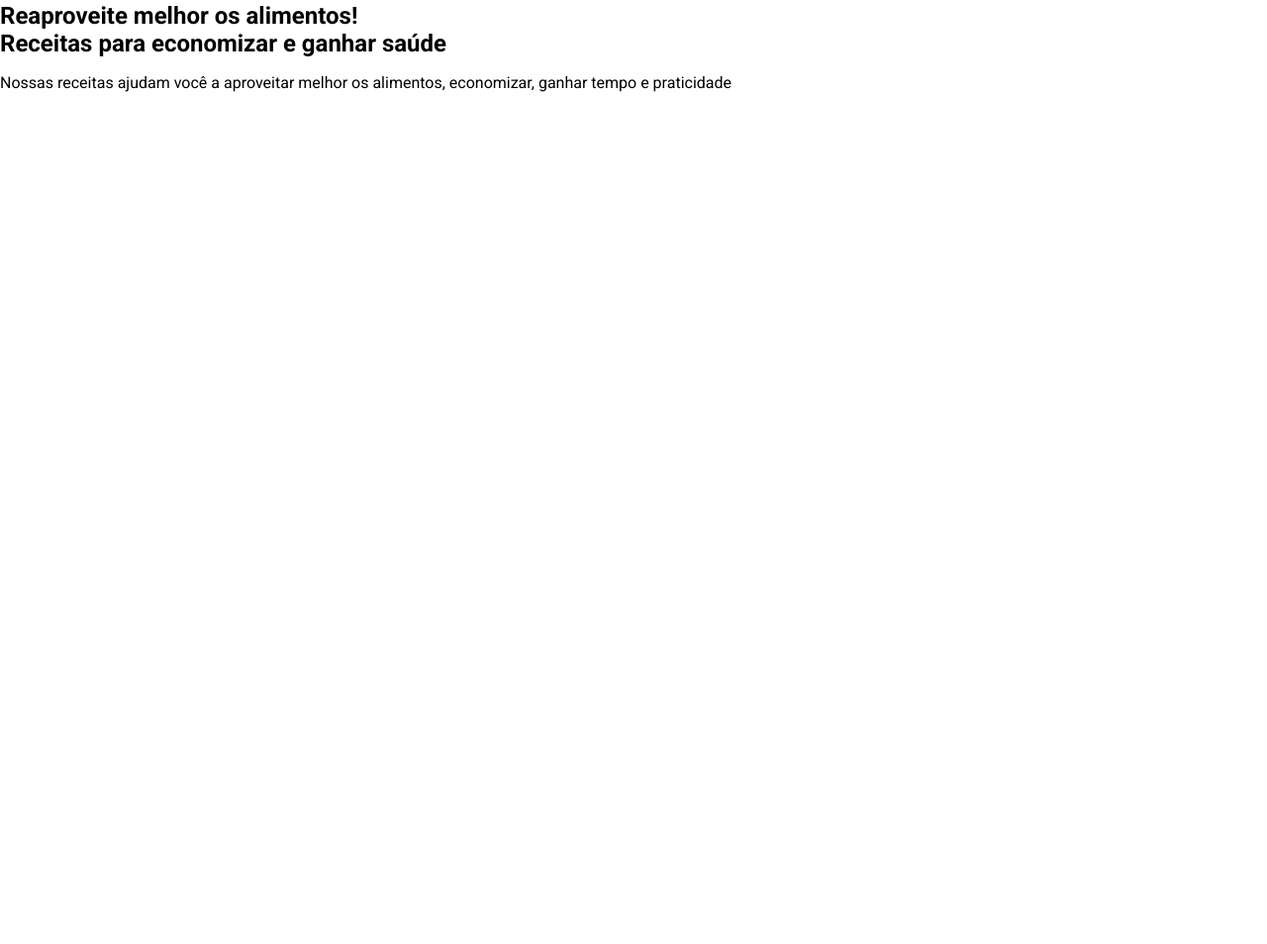
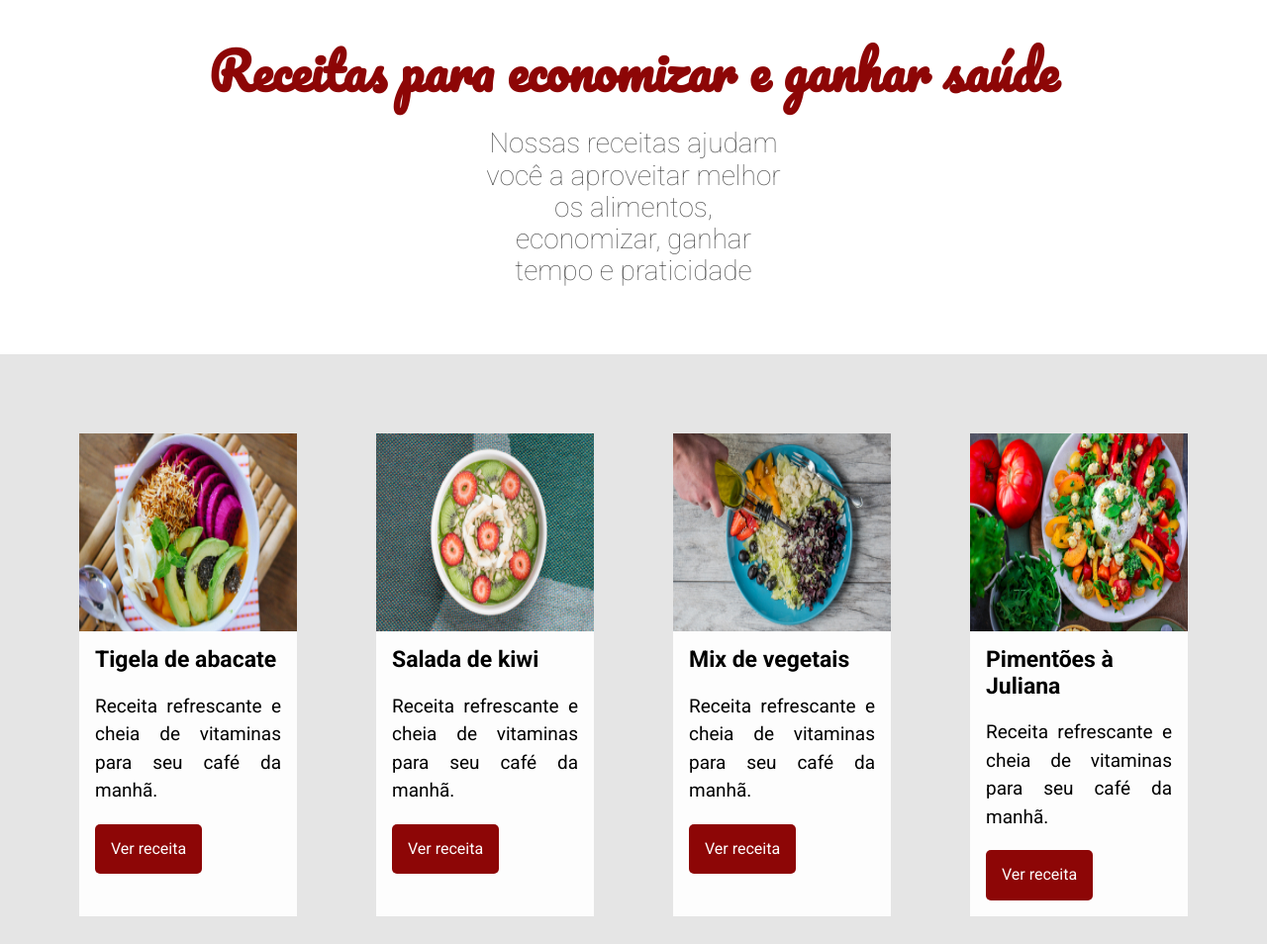
Before and after one commit to lorenzoleite/fruta-e-fruto, a plain HTML site: page index.html in a window 1280 px wide. Shown: the part 518-1472 px from the top of the page at 99% size. Before the commit the page ends 800 px from the top, so only its background shows below. Drawn offline with Linux system fonts and the light colour scheme.

Commit message:
Recipes Section

```diff
--- /dev/null
+++ b/assets/css/banner/banner-imagem.css
@@ -0,0 +1,3 @@
+.banner__imagem {
+    width: 100%;
+}
--- /dev/null
+++ b/assets/css/banner/banner-titulo.css
@@ -0,0 +1,12 @@
+.banner__titulo {
+    color: #fdfdfd;
+    font-family: Pacifico, cursive;
+    font-size: 5.0625rem;
+    width: 100%;
+    position: absolute;
+    left: 50%;
+    top: 50%;
+    text-align: center;
+    text-shadow: 0 4px 4px rgba(0, 0, 0, 0.75);
+    transform: translate(-50%, -50%);
+}
--- /dev/null
+++ b/assets/css/banner/banner.css
@@ -0,0 +1,3 @@
+.banner {
+    position: relative;
+}
--- /dev/null
+++ b/assets/css/receita/receita-botao.css
@@ -0,0 +1,13 @@
+.receita__botao {
+    background: #8d0606;
+    border: none;
+    border-radius: 5px;
+    color: #fdfdfd;
+    padding: 1rem;
+    transition: all .1s ease-in-out;
+}
+
+.receita__botao:hover {
+    background: #620404;
+    cursor: pointer;
+}
--- /dev/null
+++ b/assets/css/receita/receita-conteudo.css
@@ -0,0 +1,3 @@
+.receita__conteudo {
+    padding: 1rem;
+}
--- /dev/null
+++ b/assets/css/receita/receita-descricao.css
@@ -0,0 +1,5 @@
+.receita__descricao {
+    font-size: 1.1875rem;
+    line-height: 1.5;
+    text-align: justify;
+}
--- /dev/null
+++ b/assets/css/receita/receita-imagem.css
@@ -0,0 +1,3 @@
+.receita__imagem {
+    height: 200px;
+}
--- /dev/null
+++ b/assets/css/receita/receita-titulo.css
@@ -0,0 +1,3 @@
+.receita__titulo {
+    font-size: 1.4375rem;
+}
--- /dev/null
+++ b/assets/css/receita/receita.css
@@ -0,0 +1,8 @@
+.receita {
+    background: #fdfdfd;
+    display: flex;
+    flex-direction: column;
+    margin-bottom: 5rem;
+    margin-right: 5rem;
+    width: calc(25% - 5rem);
+}
--- /dev/null
+++ b/assets/css/receitas.css
@@ -0,0 +1,6 @@
+.receitas {
+    background: #e5e5e5;
+    display: flex;
+    flex-wrap: wrap;
+    padding: 5rem 0 0 5rem;
+}
--- /dev/null
+++ b/assets/css/sobre/sobre-descricao.css
@@ -0,0 +1,6 @@
+.sobre__descricao {
+    color: #595959;
+    font-size: 1.75rem;
+    font-weight: 100;
+    padding: 0 28rem;
+}
--- /dev/null
+++ b/assets/css/sobre/sobre-titulo.css
@@ -0,0 +1,5 @@
+.sobre__titulo {
+    color: #8d0606;
+    font-family: Pacifico, cursive;
+    font-size: 3.1875rem;
+}
--- /dev/null
+++ b/assets/css/sobre/sobre.css
@@ -0,0 +1,4 @@
+.sobre {
+    text-align: center;
+    padding: 2.5rem;
+}
--- a/index.html
+++ b/index.html
@@ -12,6 +12,19 @@
         <link href="./assets/css/menu/menu-lista.css" rel="stylesheet" />
         <link href="./assets/css/menu/menu-item.css" rel="stylesheet" />
         <link href="./assets/css/menu/menu-link.css" rel="stylesheet" />
+        <link href="./assets/css/banner/banner.css" rel="stylesheet" />
+        <link href="./assets/css/banner/banner-imagem.css" rel="stylesheet" />
+        <link href="./assets/css/banner/banner-titulo.css" rel="stylesheet" />
+        <link href="./assets/css/sobre/sobre.css" rel="stylesheet" />
+        <link href="./assets/css/sobre/sobre-titulo.css" rel="stylesheet" />
+        <link href="./assets/css/sobre/sobre-descricao.css" rel="stylesheet" />
+        <link href="./assets/css/receitas.css" rel="stylesheet" />
+        <link href="./assets/css/receita/receita.css" rel="stylesheet" />
+        <link href="./assets/css/receita/receita-conteudo.css" rel="stylesheet" />
+        <link href="./assets/css/receita/receita-imagem.css" rel="stylesheet" />
+        <link href="./assets/css/receita/receita-titulo.css" rel="stylesheet" />
+        <link href="./assets/css/receita/receita-descricao.css" rel="stylesheet" />
+        <link href="./assets/css/receita/receita-botao.css" rel="stylesheet" />
     </head>
     <body>
         <header class="cabecalho">
@@ -35,5 +48,56 @@
             <h2 class="sobre__titulo">Receitas para economizar e ganhar saúde</h2>
             <p class="sobre__descricao">Nossas receitas ajudam você a aproveitar melhor os alimentos, economizar, ganhar tempo e praticidade</p>
         </section>
+
+        <section class="receitas">
+            <div class="receita">
+                <img alt="Tigela de abacate" class="receita__imagem" src="./assets/img/receitas/tigela-de-abacate.jpg" />
+                <div class="receita__conteudo">
+                    <h4 class="receita__titulo">Tigela de abacate</h4>
+                    <p class="receita__descricao">Receita refrescante e cheia de vitaminas para seu café da manhã.</p>
+                    <button class="receita__botao">Ver receita</button>
+                </div>
+            </div>
+            <div class="receita">
+                <img alt="Salada de kiwi" class="receita__imagem" src="./assets/img/receitas/salada-de-kiwi.jpg" />
+                <div class="receita__conteudo">
+                    <h4 class="receita__titulo">Salada de kiwi</h4>
+                    <p class="receita__descricao">Receita refrescante e cheia de vitaminas para seu café da manhã.</p>
+                    <button class="receita__botao">Ver receita</button>
+                </div>
+            </div>
+            <div class="receita">
+                <img alt="Mix de vegetais" class="receita__imagem" src="./assets/img/receitas/mix-de-vegetais.jpg" />
+                <div class="receita__conteudo">
+                    <h4 class="receita__titulo">Mix de vegetais</h4>
+                    <p class="receita__descricao">Receita refrescante e cheia de vitaminas para seu café da manhã.</p>
+                    <button class="receita__botao">Ver receita</button>
+                </div>
+            </div>
+            <div class="receita">
+                <img alt="Pimentões à Juliana" class="receita__imagem" src="./assets/img/receitas/pimentoes-a-juliana.jpg" />
+                <div class="receita__conteudo">
+                    <h4 class="receita__titulo">Pimentões à Juliana</h4>
+                    <p class="receita__descricao">Receita refrescante e cheia de vitaminas para seu café da manhã.</p>
+                    <button class="receita__botao">Ver receita</button>
+                </div>
+            </div>
+            <div class="receita">
+                <img alt="Prato oriental" class="receita__imagem" src="./assets/img/receitas/prato-oriental.jpg" />
+                <div class="receita__conteudo">
+                    <h4 class="receita__titulo">Prato oriental</h4>
+                    <p class="receita__descricao">Receita refrescante e cheia de vitaminas para seu café da manhã.</p>
+                    <button class="receita__botao">Ver receita</button>
+                </div>
+            </div>
+            <div class="receita">
+                <img alt="Beterrabas assadas" class="receita__imagem" src="./assets/img/receitas/beterrabas-assadas.jpg" />
+                <div class="receita__conteudo">
+                    <h4 class="receita__titulo">Beterrabas assadas</h4>
+                    <p class="receita__descricao">Receita refrescante e cheia de vitaminas para seu café da manhã.</p>
+                    <button class="receita__botao">Ver receita</button>
+                </div>
+            </div>
+        </section>
     </body>
 </html>
```
